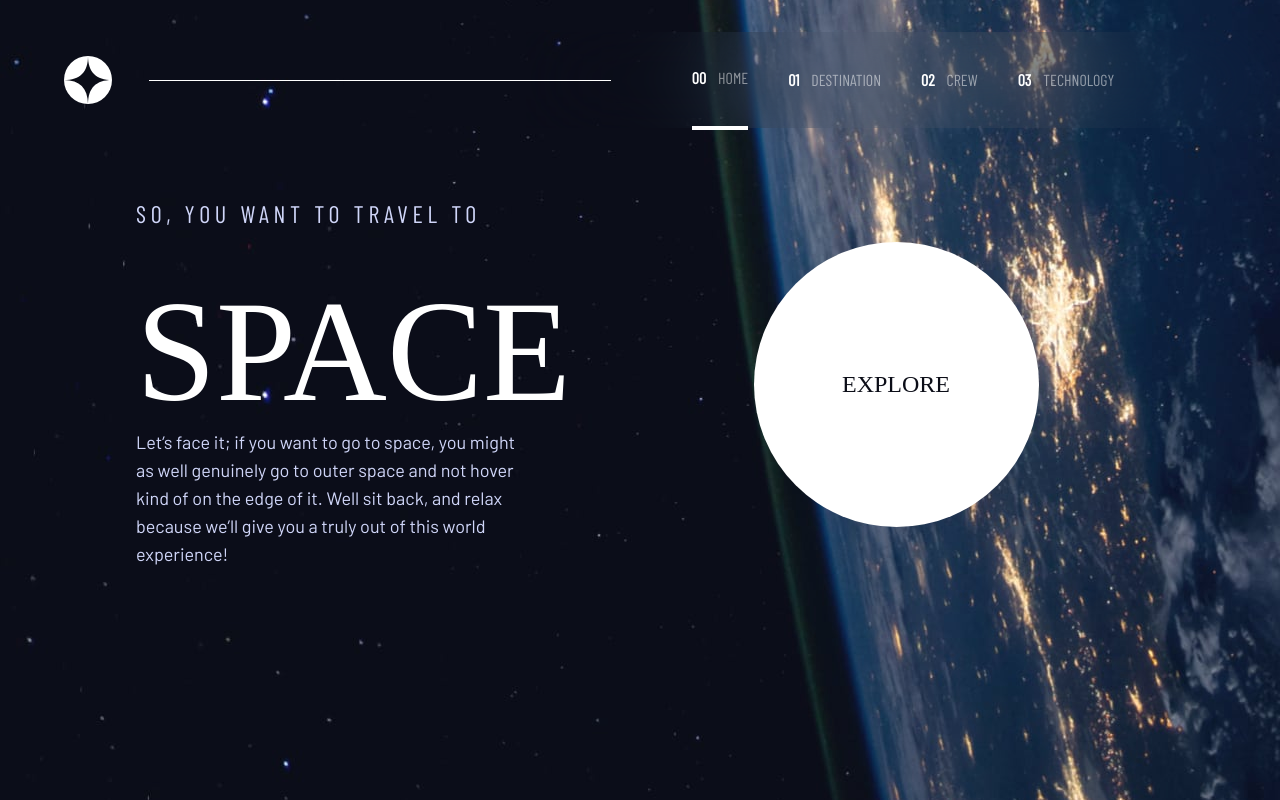
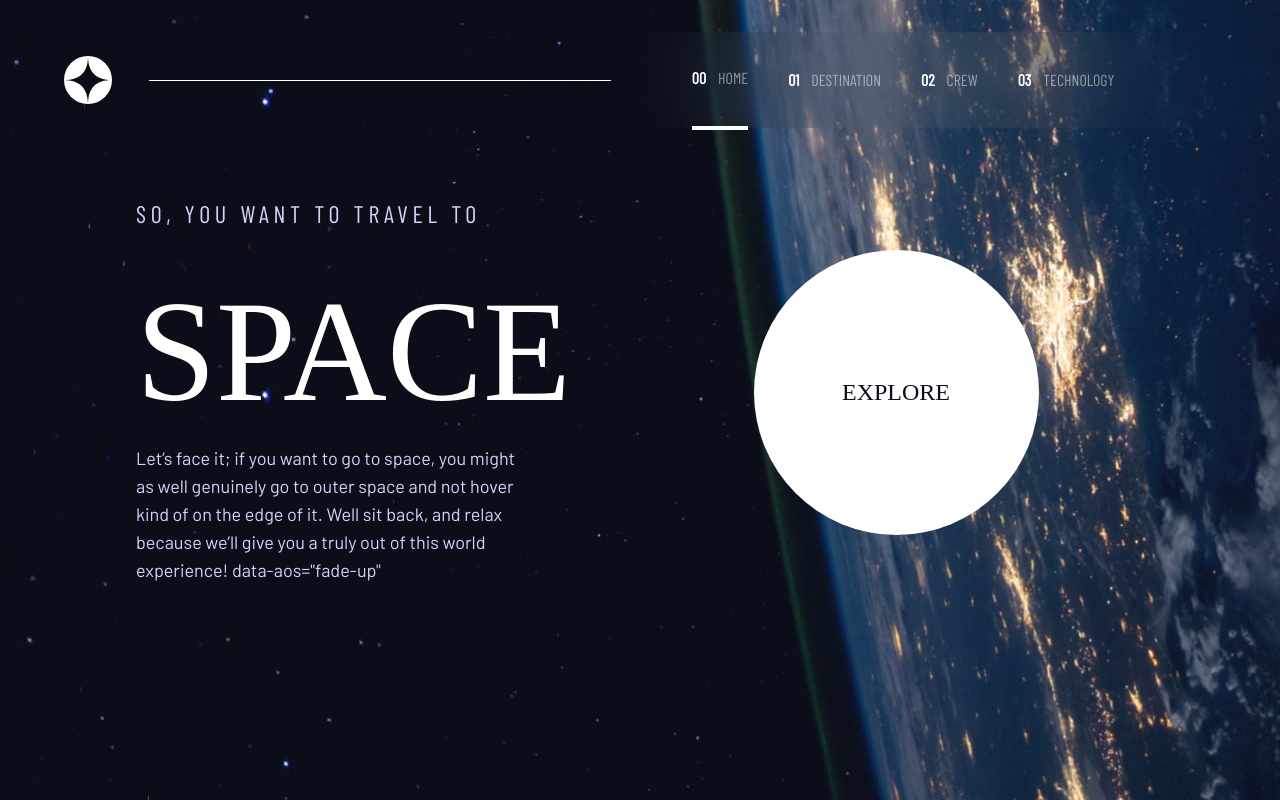
Before and after one commit to Agyanim/space-tourism-website, a React (Vite) app: page / in a window 1280 px wide. Built offline with nearby package versions, Linux system fonts and the light colour scheme; a web font is replaced by a local one.

Commit message:
animation added

```diff
--- a/package.json
+++ b/package.json
@@ -9,6 +9,7 @@
     "preview": "vite preview"
   },
   "dependencies": {
+    "aos": "^3.0.0-beta.6",
     "react": "^18.2.0",
     "react-dom": "^18.2.0",
     "react-router-dom": "^6.8.1",
--- a/src/components/CrewSlectorCard.jsx
+++ b/src/components/CrewSlectorCard.jsx
@@ -1,12 +1,15 @@
 import React, { useEffect, useRef } from "react";
 import { selectorStore } from "../context/store";
+import AOS from "aos";
+import "aos/dist/aos.css";
+AOS.init();
+
 
 const CrewSlectorCard = () => {
   const { setSelector } = selectorStore();
 
   const selectHandler = (e) => {
     setSelector(e.target.id);
-    console.log(e.target.id);
   };
 
   const firstSelectorRef = useRef();
--- a/src/components/TechnologyCard.jsx
+++ b/src/components/TechnologyCard.jsx
@@ -1,5 +1,9 @@
 import React from "react";
 import TechnologySectorCard from "./TechnologySelectorCard";
+import AOS from "aos";
+import "aos/dist/aos.css";
+AOS.init();
+
 
 const TechnologyCard = ({ Name, Image, Description }) => {
   return (
@@ -15,7 +19,7 @@ const TechnologyCard = ({ Name, Image, Description }) => {
               <h2 className="text-[2rem] lg:text-[2.5rem] uppercase mb-4 text-primaryWhite font-BarlowCondensed">
                 {Name}
               </h2>
-              <p className="text-[0.95rem] pb-[2rem]">{Description}</p>
+              <p className="text-[0.95rem]">{Description}</p>
             </div>
           </section>
         </section>
--- a/src/pages/Crew.jsx
+++ b/src/pages/Crew.jsx
@@ -3,11 +3,14 @@ import { pageTitles, data } from "../data/data";
 import CrewCard from "../components/CrewCard";
 import CrewSlectorCard from "../components/CrewSlectorCard";
 import { selectorStore } from "../context/store";
+import AOS from "aos";
+import "aos/dist/aos.css";
+AOS.init();
+
 
 const newPageTitles = pageTitles;
 
 const { crew } = data;
-console.log(crew);
 const crewList = [
   <CrewCard
     Role={crew[0].role}
@@ -44,7 +47,11 @@ const Crew = () => {
       <div className="crew-container container-wrapper relative">
         {/* page title */}
         <section className="page-title">
-          <h5 className="text-[1.2rem] md:text-lg">
+          <h5 className="text-[1.2rem] md:text-lg"
+          data-aos="fade-right"
+          data-aos-duration="1000"
+          data-aos-easing="ease-out"
+          >
             <span className="mr-5 opacity-50">{newPageTitles[1].id}</span>
             {newPageTitles[1].title}
           </h5>
--- a/src/pages/Destination.jsx
+++ b/src/pages/Destination.jsx
@@ -4,6 +4,12 @@ import DestinationCard from "../components/DestinationCard";
 import { data } from "../data/data";
 import DestinationSelectorCard from "../components/DestinationSelectorCard";
 import { selectorStore } from "../context/store";
+import AOS from "aos";
+import "aos/dist/aos.css";
+AOS.init();
+
+
+
 const Destination = () => {
   const { destinations } = data;
   const newPageTitles = pageTitles;
@@ -45,7 +51,11 @@ const Destination = () => {
     <>
       <div className="destinaion-container container-wrapper">
         <div className="page-title">
-          <h5 className="text-[0.8rem] md:text-lg">
+          <h5 className="text-[0.8rem] md:text-lg"
+          data-aos="fade-right"
+          data-aos-duration="1000"
+          data-aos-easing="ease-out"
+          >
             <span className="mr-5 text-primaryWhite opacity-50">{newPageTitles[0].id}</span>
             {newPageTitles[0].title}
           </h5>
--- a/src/pages/Home.jsx
+++ b/src/pages/Home.jsx
@@ -1,19 +1,37 @@
 import React from "react";
 import "../css/pages.css";
+import AOS from "aos";
+import "aos/dist/aos.css";
+AOS.init();
 const Home = () => {
   return (
     <>
       <div className=" home-container absolute w-full h-screen">
         <section className="flex  justify-center items-center w-full relative mt-[23rem] md:mt-[27rem] lg:mt-[29rem]">
           <div className="flex flex-col  lg:gap-[5rem] lg:flex-row text-white absolute w-[100%] lg:w-[80%] justify-between items-center pb-[5%] top-[-18rem]">
-            <section className="flex flex-col justify-center items-center mb-[5rem] md:mb-[1rem] lg:items-start lg:justify-start w-[95%]  lg:w-[62%] xl:w-[40%] p-2 mt-4 ">
-              <h5 className="text-primaryGray text-[1rem] lg:text-[1.5rem]">SO, YOU WANT TO TRAVEL TO</h5>
-              <h1 className="md:text-[10rem] lg:text-[9rem] mt-[1rem] ">SPACE</h1>
-              <p className="text-[0.75rem] leading-6 text-center md:text-[1.2rem] md:px-[6rem] md:leading-10 lg:text-left lg:text-lg px-4 lg:px-0 text-primaryGray lg:mt-[-2rem]">
+            <section className="flex flex-col justify-center items-center mb-[4rem] md:mb-[1rem] lg:items-start lg:justify-start w-[95%]  lg:w-[62%] xl:w-[40%] p-2 mt-4 ">
+              <h5
+                className="text-primaryGray text-[1rem] lg:text-[1.5rem]"
+                data-aos="fade-right"
+                data-aos-duration="1000"
+                data-aos-easing="ease-out"
+              >
+                SO, YOU WANT TO TRAVEL TO
+              </h5>
+              <h1 className="md:text-[10rem] lg:text-[9rem] my-[1rem] ">
+                SPACE
+              </h1>
+              <p
+                className="text-[0.75rem] leading-6 text-center md:text-[1.2rem] md:px-[6rem] md:leading-10 lg:text-left lg:text-lg px-4 lg:px-0 text-primaryGray lg:mt-[-2rem]"
+                data-aos="fade-up"
+                data-aos-duration="1000"
+                data-aos-delay="1000"
+                data-aos-easing="ease-in-out"
+              >
                 Let’s face it; if you want to go to space, you might as well
                 genuinely go to outer space and not hover kind of on the edge of
                 it. Well sit back, and relax because we’ll give you a truly out
-                of this world experience!
+                of this world experience! data-aos="fade-up"
               </p>
             </section>
             <section className=" lg:w-[38%] xl:w-[50%]  flex justify-center items-center">
--- a/src/pages/Technology.jsx
+++ b/src/pages/Technology.jsx
@@ -31,7 +31,11 @@ const Technology = () => {
     <>
       <div className="technology-container container-wrapper">
         <section className="page-title">
-          <h5 className="text-[1.2rem] md:text-lg">
+          <h5 className="text-[1.2rem] md:text-lg"
+          data-aos="fade-right"
+          data-aos-duration="1000"
+          data-aos-easing="ease-out"
+          >
             <span className="mr-5 opacity-50">{newPageTitles[2].id}</span>
             {newPageTitles[2].title}
           </h5>
```
Also changed, not shown: 1 other file (tests, documents, lock files or other folders).
